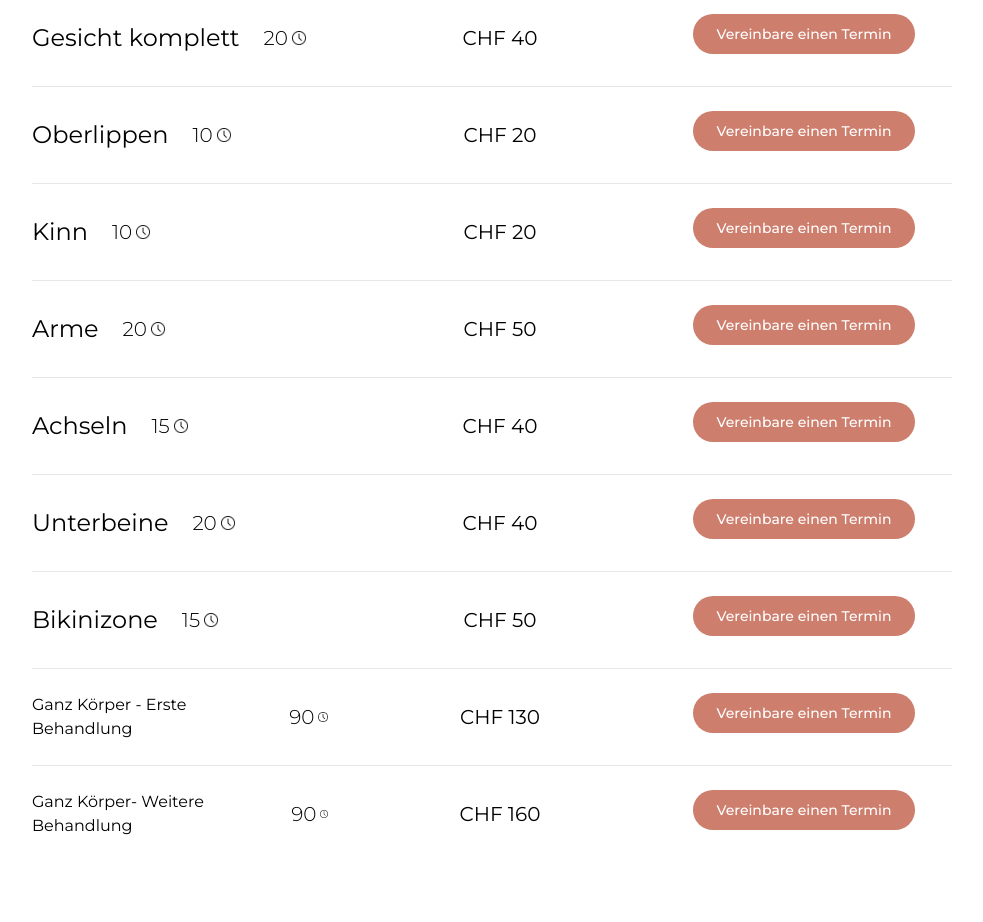
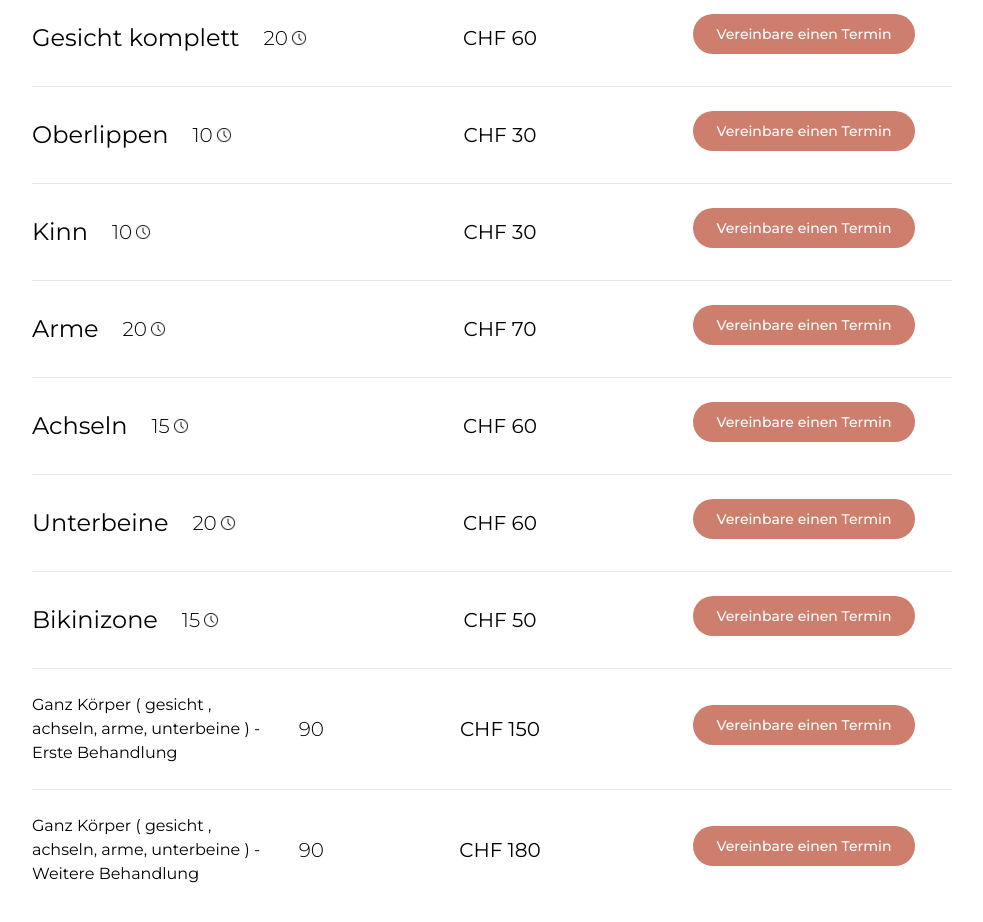
Before and after one commit to besimsherifi/glowspace, a React (Create React App) app: page / in a window 1280 px wide. Shown: the part 720-1642 px from the top of the page, without its empty margins (148-1131 px from the left). Built offline with nearby package versions, Linux system fonts and the light colour scheme.

Commit message:
*updated the prices

```diff
--- a/src/Home.js
+++ b/src/Home.js
@@ -45,23 +45,23 @@ function Home() {
 
 
 
-                    <Service title="Gesicht komplett" duration={20} price={40} fontSize={true} />
+                    <Service title="Gesicht komplett" duration={20} price={60} fontSize={true} />
                     <hr />
-                    <Service title="Oberlippen" duration={10} price={20} fontSize={true} />
+                    <Service title="Oberlippen" duration={10} price={30} fontSize={true} />
                     <hr />
-                    <Service title="Kinn" duration={10} price={20} fontSize={true} />
+                    <Service title="Kinn" duration={10} price={30} fontSize={true} />
                     <hr />
-                    <Service title="Arme" duration={20} price={50} fontSize={true} />
+                    <Service title="Arme" duration={20} price={70} fontSize={true} />
                     <hr />
-                    <Service title="Achseln" duration={15} price={40} fontSize={true} />
+                    <Service title="Achseln" duration={15} price={60} fontSize={true} />
                     <hr />
-                    <Service title="Unterbeine" duration={20} price={40} fontSize={true} />
+                    <Service title="Unterbeine" duration={20} price={60} fontSize={true} />
                     <hr />
                     <Service title="Bikinizone" duration={15} price={50} fontSize={true} />
                     <hr />
-                    <Service title="Ganz Körper - Erste Behandlung" duration={90} price={130} fontSize={false} />
+                    <Service title="Ganz Körper ( gesicht , achseln, arme, unterbeine ) - Erste Behandlung" duration={90} price={150} fontSize={false} />
                     <hr />
-                    <Service title="Ganz Körper- Weitere Behandlung" duration={90} price={160} fontSize={false} />
+                    <Service title="Ganz Körper ( gesicht , achseln, arme, unterbeine ) - Weitere Behandlung" duration={90} price={180} fontSize={false} />
 
 
 
--- a/src/Termin.js
+++ b/src/Termin.js
@@ -27,15 +27,15 @@ function Termin() {
     const [selectedTime, setSelectedTime] = useState(null);
 
     const data = [
-        { price: 40, label: "Gesicht komplett - 40 CHF" },
-        { price: 20, label: "Oberlippen - 20 CHF" },
-        { price: 40, label: "Kinn - 20 CHF" },
-        { price: 40, label: "Arme - 50 CHF" },
-        { price: 40, label: "Achseln - 40 CHF" },
-        { price: 40, label: "Unterbeine - 40 CHF" },
+        { price: 60, label: "Gesicht komplett - 60 CHF" },
+        { price: 30, label: "Oberlippen - 30 CHF" },
+        { price: 30, label: "Kinn - 30 CHF" },
+        { price: 40, label: "Arme - 70 CHF" },
+        { price: 60, label: "Achseln - 60 CHF" },
+        { price: 40, label: "Unterbeine - 60 CHF" },
         { price: 50, label: "Bikinizone - 50 CHF" },
-        { price: 130, label: "Ganz Körper - Erste Behandlung - 130 CHF" },
-        { price: 150, label: "Ganz Körper- Weitere Behandlung - 160 CHF" }
+        { price: 130, label: "Ganz Körper - Erste Behandlung - 150 CHF" },
+        { price: 150, label: "Ganz Körper- Weitere Behandlung - 180 CHF" }
     ];
 
     const timeSlots = ["10:00", "11:00", "12:00", "13:00", "14:00", "15:00", "16:00"];
```
